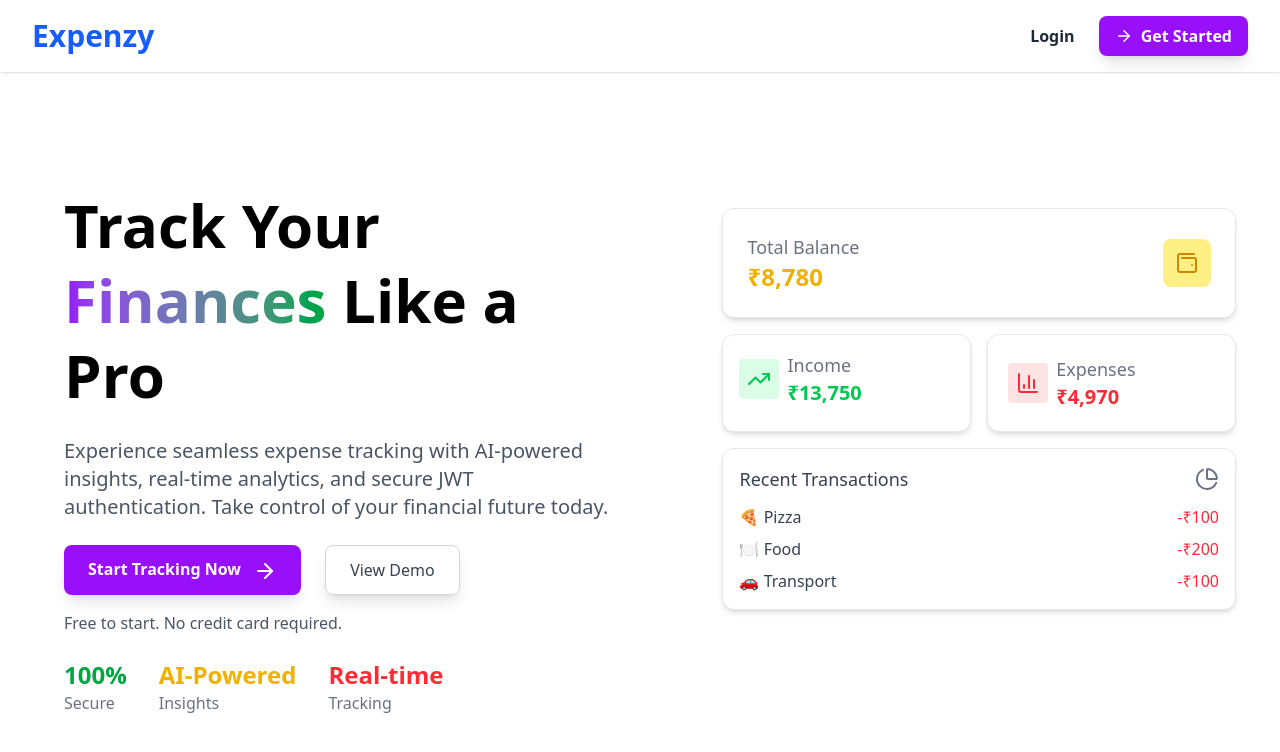
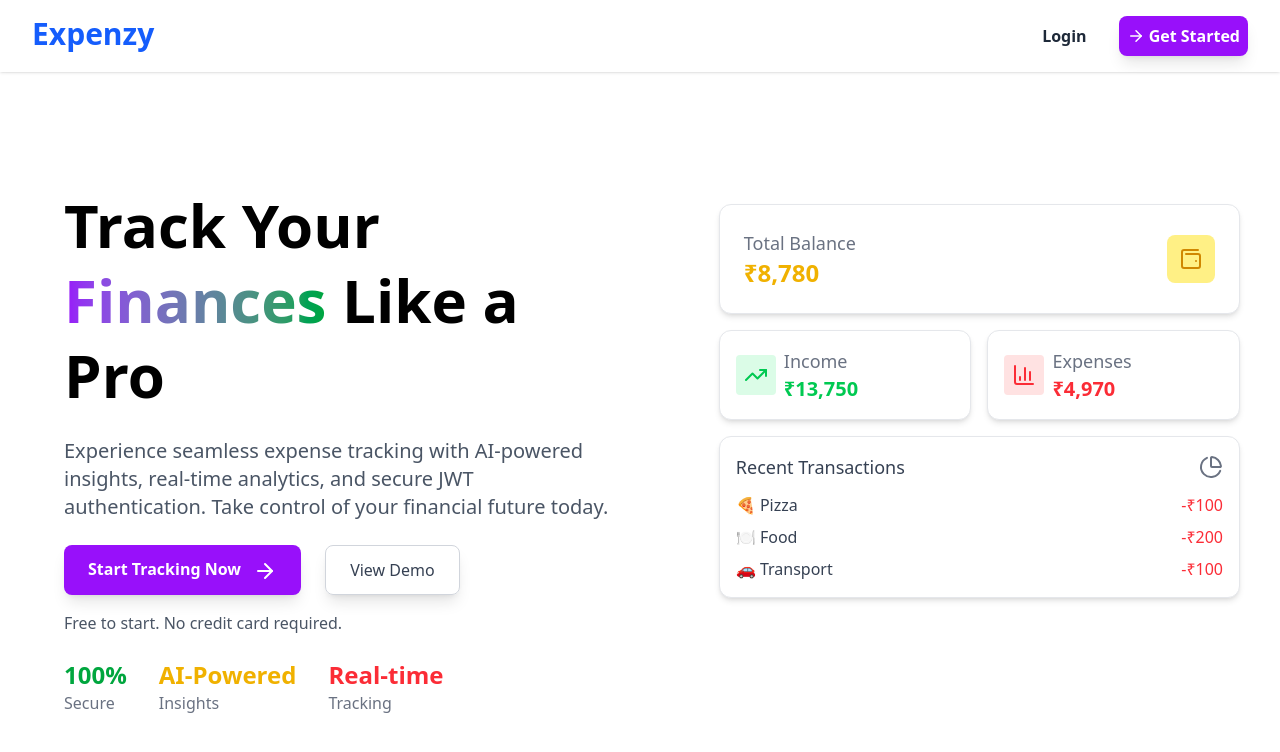
Before and after one commit to SupritamSarkar/Expense-Tracker, a React (Vite) app in the folder frontend/expense-tracker/: page / in a window 1280 px wide. Shown: the top 752 px of the page. Built offline with nearby package versions, Linux system fonts and the light colour scheme.

Commit message:
Landing page

```diff
--- a/frontend/expense-tracker/src/pages/LandingPage.jsx
+++ b/frontend/expense-tracker/src/pages/LandingPage.jsx
@@ -54,19 +54,18 @@ const LandingPage = () => {
     {/* Navigation Bar */}
        <nav className="fixed top-0 left-0 w-full z-50 bg-white/30 backdrop-blur-md shadow-sm text-gray-700 font-medium px-8 py-4">
       {/* Logo */}
-      <div className="flex items-center justify-between">
+      <div className="flex items-start justify-between">
         <div className="text-3xl font-bold text-blue-600">Expenzy</div>
 
         {/* Navigation Buttons */}
-        <div className="flex items-center space-x-6">
+        <div className="flex items-center space-x-3 lg:space-x-8">
           {/* Login link */}
           <Link to="/login" className="text-gray-800 font-bold hover:text-violet-700">
             Login
           </Link>
-
           {/* Get Started Button */}
           <Link to="/signup">
-            <button className="flex items-center gap-2 bg-purple-600 hover:bg-purple-700 text-white font-semibold py-2 px-4 rounded-lg shadow-lg transition-all duration-300">
+            <button className="flex items-center gap-1 bg-purple-600 hover:bg-purple-700 text-white font-semibold py-2 px-2 rounded-lg shadow-lg transition-all duration-300">
               <ArrowRight size={18} />
               Get Started
             </button>
@@ -123,13 +122,14 @@ const LandingPage = () => {
           </div>
 
           {/* Right Dashboard Demo */}
-          <div className="lg:w-1/2 space-y-4 mt-12 lg:mt-0 ml-10 p-5 rounded-2xl hover:shadow-2xl transition-all duration-300 hover:-translate-y-2">
+<div className="w-full lg:w-1/2 mt-6 lg:mt-0 p-4 lg:ml-10 space-y-4 rounded-2xl hover:shadow-2xl transition-all duration-300 hover:-translate-y-2">
+
   {/* Total Balance */}
-            <div className="bg-white rounded-xl shadow-md p-6 border border-gray-200">
+  <div className="bg-white rounded-xl shadow-md p-5 sm:p-6 border border-gray-200">
     <div className="flex items-center justify-between">
       <div>
-                  <p className="text-lg text-gray-500">Total Balance</p>
-                  <p className="text-2xl font-bold text-yellow-500">₹8,780</p>
+        <p className="text-base sm:text-lg text-gray-500">Total Balance</p>
+        <p className="text-xl sm:text-2xl font-bold text-yellow-500">₹8,780</p>
       </div>
       <div className="p-3 bg-yellow-200 rounded-lg">
         <LuWalletMinimal className="h-6 w-6 text-yellow-600" />
@@ -138,29 +138,27 @@ const LandingPage = () => {
   </div>
 
   {/* Income & Expense */}
-            <div className="grid grid-cols-2 gap-4">
+  <div className="grid grid-cols-1 sm:grid-cols-2 gap-4">
     <div className="bg-white rounded-xl shadow-md p-4 border border-gray-200">
       <div className="flex items-center space-x-2">
         <div className="p-2 bg-green-100 rounded">
           <TrendingUp className="h-6 w-6 text-green-500" />
         </div>
         <div>
-                    <p className="text-lg text-gray-500">Income</p>
-                    <p className="text-xl font-semibold text-green-500">
-                      ₹13,750
-                    </p>
+          <p className="text-base sm:text-lg text-gray-500">Income</p>
+          <p className="text-lg sm:text-xl font-semibold text-green-500">₹13,750</p>
         </div>
       </div>
     </div>
 
-              <div className="bg-white rounded-xl shadow-md p-5 border border-gray-200">
+    <div className="bg-white rounded-xl shadow-md p-4 border border-gray-200">
       <div className="flex items-center space-x-2">
         <div className="p-2 bg-red-100 rounded">
           <BarChart3 className="h-6 w-6 text-red-500" />
         </div>
         <div>
-                    <p className="text-lg text-gray-500">Expenses</p>
-                    <p className="text-xl font-semibold text-red-500">₹4,970</p>
+          <p className="text-base sm:text-lg text-gray-500">Expenses</p>
+          <p className="text-lg sm:text-xl font-semibold text-red-500">₹4,970</p>
         </div>
       </div>
     </div>
@@ -169,10 +167,10 @@ const LandingPage = () => {
   {/* Recent Transactions */}
   <div className="bg-white rounded-xl shadow-md p-4 border border-gray-200">
     <div className="flex items-center justify-between mb-3">
-                <p className="text-lg font-medium">Recent Transactions</p>
+      <p className="text-base sm:text-lg font-medium">Recent Transactions</p>
       <PieChart className="h-6 w-6 text-gray-500" />
     </div>
-              <div className="space-y-2 text-medium">
+    <div className="space-y-2 text-sm sm:text-base">
       <div className="flex justify-between">
         <span>🍕 Pizza</span>
         <span className="text-red-500">-₹100</span>
@@ -188,6 +186,7 @@ const LandingPage = () => {
     </div>
   </div>
 </div>
+
         </div>
       </section>
 
```
Lines whose indentation alone changed are shown as unchanged.
